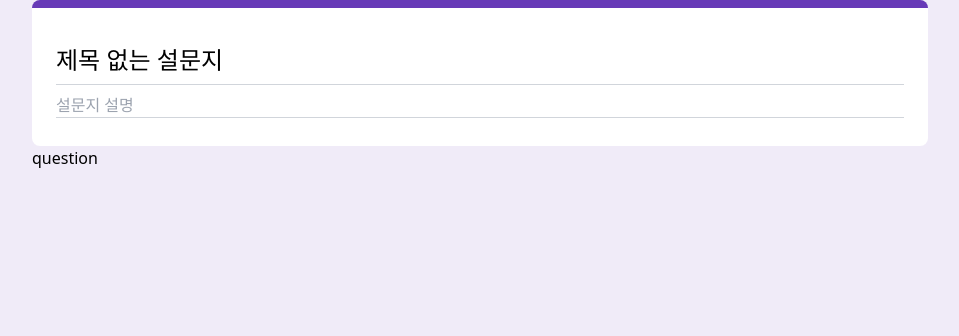
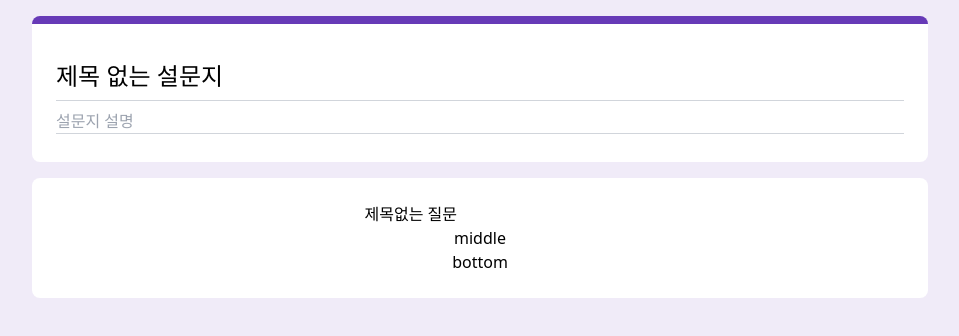
Before and after one commit to caseBread/google_form-clone, a React (Create React App) app: page / in a window 1280 px wide. Shown: the top 336 px of the page, without its empty margins (160-1119 px from the left). Built offline with nearby package versions, Linux system fonts and the light colour scheme.

Commit message:
feat : boxContainer 생성
title과 question component의 공통 속성 처리

```diff
--- a/src/components/Question/index.tsx
+++ b/src/components/Question/index.tsx
@@ -1,4 +1,14 @@
+import BoxContainer from '../common/BoxContainer';
+
 const Question = () => {
-  return <div>question</div>;
+  return (
+    <BoxContainer>
+      <div>
+        <input type="text" defaultValue="제목없는 질문" />
+      </div>
+      <div>middle</div>
+      <div>bottom</div>
+    </BoxContainer>
+  );
 };
 export default Question;
--- a/src/components/Title/index.tsx
+++ b/src/components/Title/index.tsx
@@ -1,13 +1,15 @@
+import BoxContainer from '../common/BoxContainer';
+
 const Title = () => {
   return (
-    <div className="bg-white rounded-lg border-t-8 border-t-primary flex-center flex-col p-6 focus-box">
+    <BoxContainer type="title">
       <input
         type="text"
         className="border-b-gray-300 border-b-[1px] text-2xl w-full py-2 my-1 focus-input"
         defaultValue="제목 없는 설문지"
       />
       <input type="text" className="border-b-1 border-b-gray-300 w-full my-1 focus-input" placeholder="설문지 설명" />
-    </div>
+    </BoxContainer>
   );
 };
 
--- /dev/null
+++ b/src/components/common/BoxContainer.tsx
@@ -0,0 +1,18 @@
+interface Props {
+  children: React.ReactNode;
+  type?: 'title' | 'question';
+}
+
+const BoxContainer = ({ children, type = 'question' }: Props) => {
+  return (
+    <div
+      className={`bg-white rounded-lg  flex-center flex-col p-6 focus-box my-4 ${
+        type === 'title' && 'border-t-8 border-t-primary'
+      }`}
+    >
+      {children}
+    </div>
+  );
+};
+
+export default BoxContainer;
```
